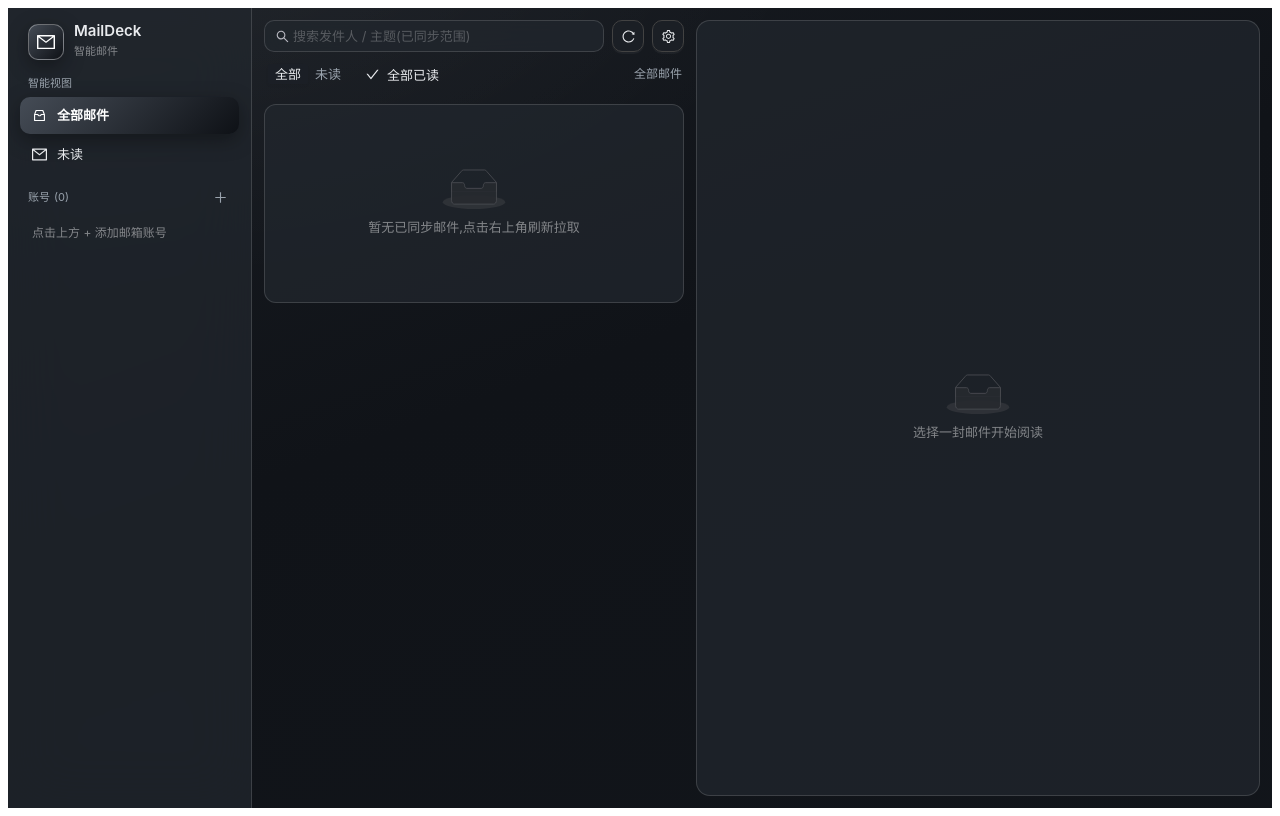
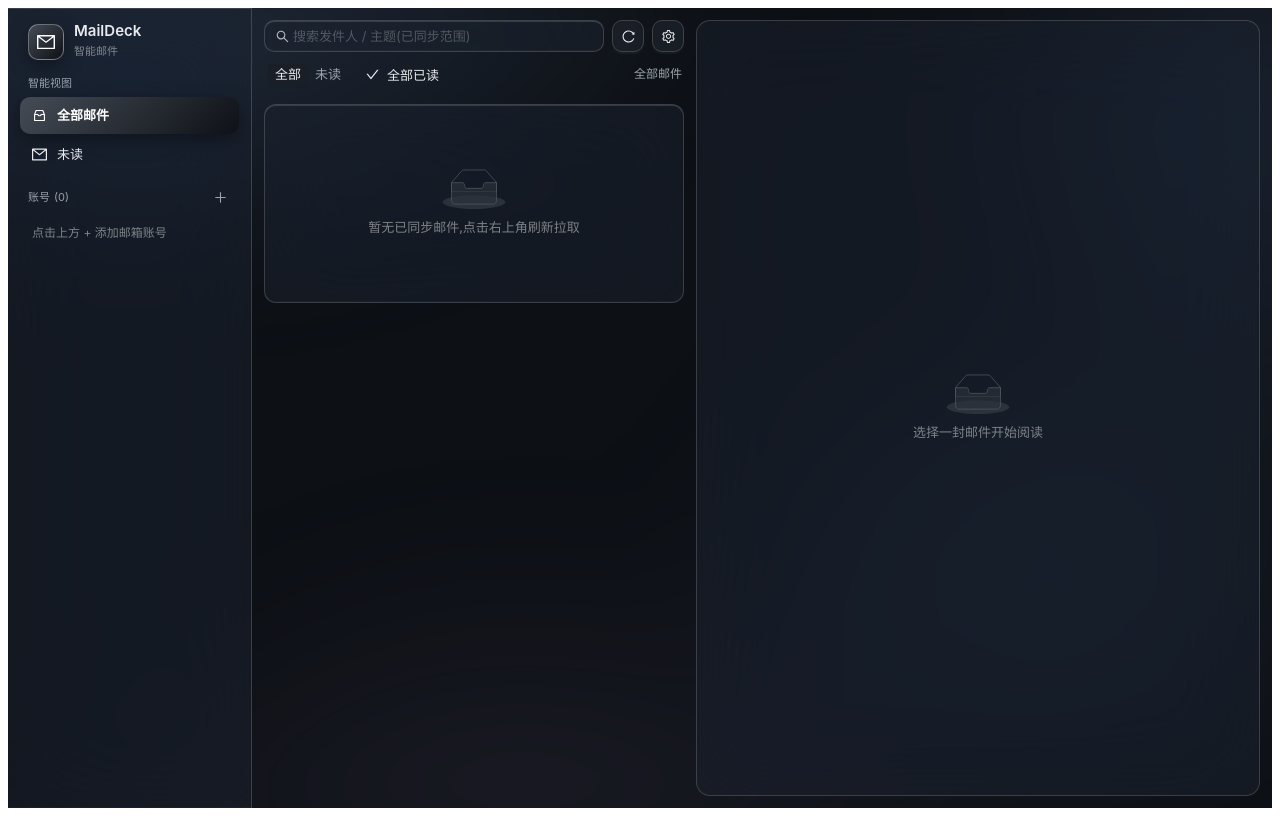
Before and after one commit to Wh1teJ0ker/MailDeck, a React (Vite) app: page / in a window 1280 px wide. Built offline with nearby package versions, Linux system fonts and the light colour scheme.

Commit message:
feat(design): 玻璃拟态配方重做——浓色弥散光斑打底,blur42+saturate165 强配方,内高光折光,黑白双主题同构图

```diff
--- a/src/App.tsx
+++ b/src/App.tsx
@@ -20,6 +20,8 @@ export default function App() {
           position: "absolute",
           inset: 0,
           background: "var(--md-ambient)",
+          filter: "blur(60px)",
+          transform: "scale(1.15)",
           pointerEvents: "none",
         }}
       />
@@ -29,8 +31,9 @@ export default function App() {
           width={244}
           style={{
             background: "var(--md-glass)",
-            backdropFilter: "blur(28px)",
-            WebkitBackdropFilter: "blur(28px)",
+            backdropFilter: "var(--md-backdrop)",
+            WebkitBackdropFilter: "var(--md-backdrop)",
+            boxShadow: "var(--md-inner-hi)",
             borderRight: "1px solid var(--md-stroke)",
             overflow: "hidden",
           }}
--- a/src/components/MessageList.tsx
+++ b/src/components/MessageList.tsx
@@ -102,7 +102,7 @@ export default function MessageList() {
           placeholder={t("list.search")}
           value={query}
           onChange={(e) => setQuery(e.target.value)}
-          style={{ borderRadius: 10, flex: 1, background: "var(--md-glass)", border: "1px solid var(--md-stroke)", backdropFilter: "blur(20px)" }}
+          style={{ borderRadius: 10, flex: 1, background: "var(--md-glass)", border: "1px solid var(--md-stroke)", backdropFilter: "var(--md-backdrop)", boxShadow: "var(--md-inner-hi)" }}
         />
         <Button
           icon={<ReloadOutlined />}
@@ -167,6 +167,8 @@ export default function MessageList() {
               background: "var(--md-glass)",
               border: "1px solid var(--md-stroke)",
               borderRadius: 12,
+              backdropFilter: "var(--md-backdrop)",
+              boxShadow: "var(--md-inner-hi)",
               marginTop: 8,
             }}
           >
@@ -240,10 +242,12 @@ function MessageCard({ m, color, accountName, selected, onClick }: CardProps) {
     borderRadius: 12,
     cursor: "pointer",
     background: selected ? GRADIENT : "var(--md-glass)",
-    backdropFilter: "blur(20px)",
-    WebkitBackdropFilter: "blur(20px)",
+    backdropFilter: "var(--md-backdrop)",
+    WebkitBackdropFilter: "var(--md-backdrop)",
     border: "1px solid var(--md-stroke)",
-    boxShadow: selected ? "var(--md-glow)" : "var(--md-shadow)",
+    boxShadow: selected
+      ? "var(--md-glow)"
+      : "var(--md-inner-hi), 0 8px 24px rgba(0,0,0,0.22)",
     transition: "box-shadow 0.15s ease, transform 0.15s ease",
   };
   return (
--- a/src/components/MessageReader.tsx
+++ b/src/components/MessageReader.tsx
@@ -88,9 +88,10 @@ export default function MessageReader() {
         flexDirection: "column",
         minHeight: 0,
         background: "var(--md-glass-strong)",
-        backdropFilter: "blur(28px)",
-        WebkitBackdropFilter: "blur(28px)",
+        backdropFilter: "var(--md-backdrop)",
+        WebkitBackdropFilter: "var(--md-backdrop)",
         border: "1px solid var(--md-stroke)",
+        boxShadow: "var(--md-inner-hi), var(--md-shadow)",
         borderRadius: 14,
         overflow: "hidden",
       }}
@@ -242,6 +243,7 @@ function ReaderCard({ children }: { children: React.ReactNode }) {
         background: "var(--md-glass)",
         border: "1px solid var(--md-stroke)",
         borderRadius: 14,
+        backdropFilter: "var(--md-backdrop)",
       }}
     >
       {children}
--- a/src/main.tsx
+++ b/src/main.tsx
@@ -30,7 +30,10 @@ function ThemedApp() {
     root.style.setProperty("--md-glass", a.glass);
     root.style.setProperty("--md-glass-strong", a.glassStrong);
     root.style.setProperty("--md-stroke", a.stroke);
-    root.style.setProperty("--md-shadow", "0 1px 0 rgba(255,255,255,0.04) inset, 0 10px 30px rgba(0,0,0,0.35)");
+    // 玻璃配方:强模糊 + 饱和度提升(透过玻璃的色彩更浓),内外双层光
+    root.style.setProperty("--md-backdrop", "blur(42px) saturate(165%)");
+    root.style.setProperty("--md-inner-hi", "inset 0 1px 0 rgba(255,255,255,0.14), inset 0 -1px 0 rgba(255,255,255,0.03)");
+    root.style.setProperty("--md-shadow", "0 1px 0 rgba(255,255,255,0.05) inset, 0 14px 40px rgba(0,0,0,0.38)");
     root.style.setProperty("--md-text", a.dark ? "#e9ebee" : "#262b31");
     root.style.setProperty("--md-text-sub", a.dark ? "#9aa3ad" : "#717a85");
   }, [accentId]);
@@ -46,8 +49,8 @@ function ThemedApp() {
           colorPrimary: a.primary,
           borderRadius: 10,
           colorBgLayout: "transparent",
-          colorBgContainer: a.dark ? "rgba(28,32,38,0.92)" : "rgba(255,255,255,0.96)",
-          colorBgElevated: a.dark ? "rgba(28,32,38,0.95)" : "rgba(255,255,255,0.98)",
+          colorBgContainer: a.dark ? "rgba(30,36,46,0.66)" : "rgba(255,255,255,0.72)",
+          colorBgElevated: a.dark ? "rgba(26,31,39,0.86)" : "rgba(255,255,255,0.9)",
           colorText: a.dark ? "#e9ebee" : "#262b31",
           colorTextSecondary: a.dark ? "#9aa3ad" : "#717a85",
           fontSize: 13,
--- a/src/settings.ts
+++ b/src/settings.ts
@@ -34,13 +34,15 @@ export const ACCENTS: Accent[] = [
     primary: "#c7cdd6",
     from: "#454c56",
     to: "#0e1116",
-    bg: "#101318",
+    bg: "#0d1015",
     ambient:
-      "radial-gradient(1100px 620px at 12% -12%, rgba(255,255,255,0.05), transparent 60%)," +
-      "linear-gradient(160deg, rgba(38,44,52,0.35) 0%, transparent 45%, rgba(20,24,30,0.4) 100%)",
-    glass: "rgba(34,39,46,0.72)",
-    glassStrong: "rgba(28,32,38,0.92)",
-    stroke: "rgba(255,255,255,0.14)",
+      "radial-gradient(900px 560px at 15% -8%, rgba(90,120,165,0.40), transparent 62%)," +
+      "radial-gradient(820px 620px at 105% 18%, rgba(56,74,105,0.42), transparent 58%)," +
+      "radial-gradient(760px 700px at 42% 118%, rgba(96,82,120,0.30), transparent 62%)," +
+      "radial-gradient(500px 380px at 78% 68%, rgba(64,84,112,0.22), transparent 65%)",
+    glass: "rgba(30,36,46,0.48)",
+    glassStrong: "rgba(24,29,37,0.66)",
+    stroke: "rgba(255,255,255,0.16)",
   },
   {
     id: "paper",
@@ -49,13 +51,15 @@ export const ACCENTS: Accent[] = [
     primary: "#3a4149",
     from: "#5a636e",
     to: "#2b3138",
-    bg: "#eef0f3",
+    bg: "#e8ebf1",
     ambient:
-      "radial-gradient(1100px 620px at 12% -12%, rgba(255,255,255,0.75), transparent 60%)," +
-      "linear-gradient(160deg, rgba(255,255,255,0.5) 0%, transparent 45%, rgba(190,196,205,0.35) 100%)",
-    glass: "rgba(255,255,255,0.74)",
-    glassStrong: "rgba(255,255,255,0.94)",
-    stroke: "rgba(20,26,34,0.10)",
+      "radial-gradient(900px 560px at 15% -8%, rgba(150,175,230,0.55), transparent 62%)," +
+      "radial-gradient(820px 620px at 105% 18%, rgba(180,160,225,0.42), transparent 58%)," +
+      "radial-gradient(760px 700px at 42% 118%, rgba(140,205,195,0.38), transparent 62%)," +
+      "radial-gradient(500px 380px at 78% 68%, rgba(255,214,170,0.35), transparent 65%)",
+    glass: "rgba(255,255,255,0.55)",
+    glassStrong: "rgba(255,255,255,0.78)",
+    stroke: "rgba(255,255,255,0.75)",
   },
 ];
 
```
Also changed, not shown: 1 other file (tests, documents, lock files or other folders).
